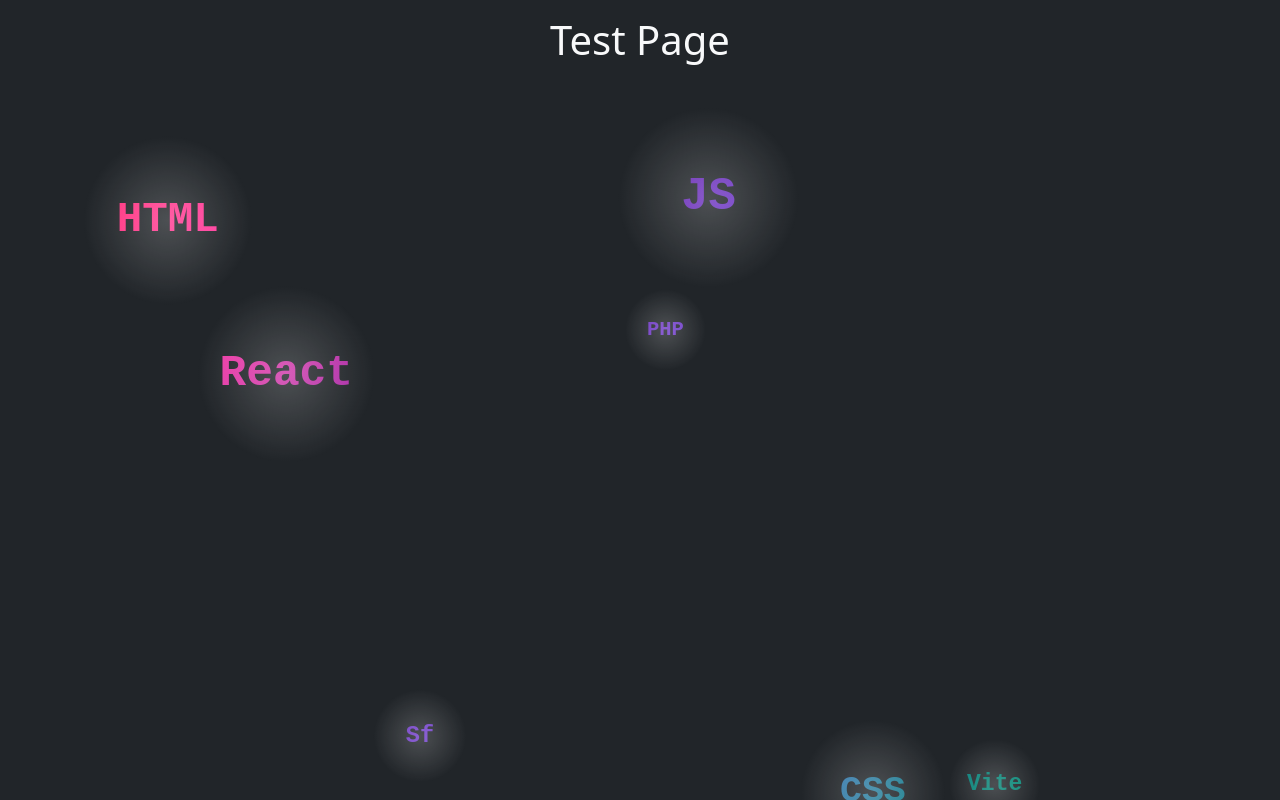
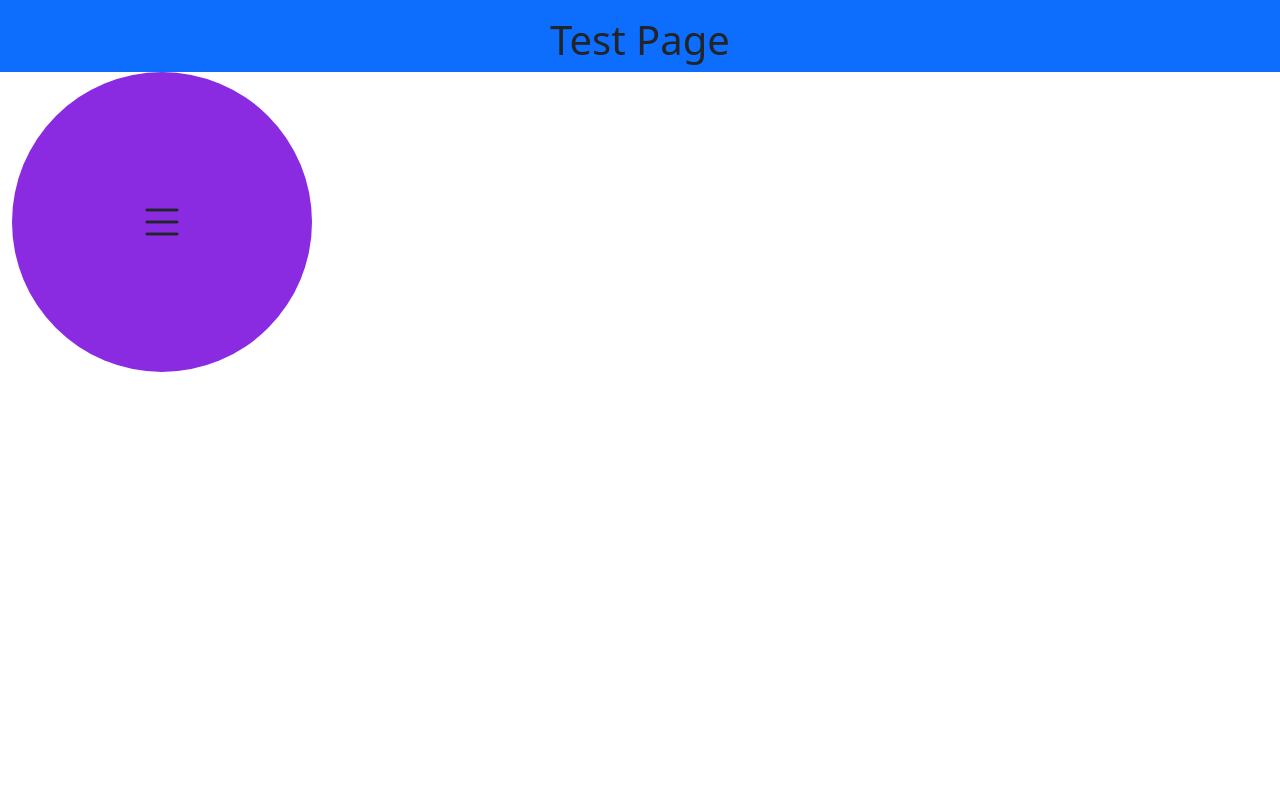
Before and after one commit to samier-fabien/samier_fabien_cv, a React (Vite) app: page /test in a window 1280 px wide. Built offline with nearby package versions, Linux system fonts and the light colour scheme.

Commit message:
Premier jet menu radial

```diff
--- /dev/null
+++ b/src/components/RadialMenu.jsx
@@ -0,0 +1,115 @@
+import React, { useState, useRef, useEffect } from "react";
+import "../css/menu.css";
+
+export default function RadialMenu({
+  elements,
+  button,
+  buttonClass,
+  buttonRadius = 128,
+  menuAngle = 90,
+  menuRadius = 150,
+  menuOrientation = 2,
+  liRadius = 40,
+  duration = 500,
+  addedStyle,
+}) {
+  const menuRef = useRef(null);
+  const buttonRef = useRef(null);
+  const [listElements, setListElements] = useState(null);
+
+  function handleClick() {
+    const liS = menuRef.current.querySelectorAll("li");
+    let angle; // angle en radians max 180 degrés
+    switch (menuAngle) {
+      case 90:
+        angle = Math.PI / 2 / (listElements.length - 1);
+        break;
+      case 180:
+        angle = Math.PI / (listElements.length - 1);
+        break;
+      default:
+        angle = Math.PI / (listElements.length + 1);
+        break;
+    }
+
+    liS.forEach((li, index) => {
+      if (li.classList.contains("radial-menu-displayed")) {
+        li.style.transform = `translateY(0px)`;
+        li.classList.remove("radial-menu-displayed");
+        li.classList.add("radial-menu-hidden");
+      } else if (li.classList.contains("radial-menu-hidden")) {
+        let liAngle = angle * index; // angle en radians de l'élément
+
+        // calcul x y en fonction de l'angle
+        let x = menuRadius * Math.cos(liAngle);
+        let y = menuRadius * Math.sin(liAngle);
+
+        if (menuOrientation === 1) {
+          li.style.transform = `translateX(${x}px) translateY(${-y}px)`;
+        } else if (menuOrientation === 2) {
+          li.style.transform = `translateX(${x}px) translateY(${y}px)`;
+        } else if (menuOrientation === 3) {
+          li.style.transform = `translateX(${-x}px) translateY(${y}px)`;
+        } else {
+          li.style.transform = `translateX(${-x}px) translateY(${-y}px)`;
+        }
+        li.style.transitionDelay = `${200 * index}ms`;
+        li.style.transitionDuration = `${duration}ms`;
+        li.classList.remove("radial-menu-hidden");
+        li.classList.add("radial-menu-displayed");
+      }
+    });
+  }
+
+  useEffect(() => {
+    // Ajout des éléments du menu
+    setListElements(elements);
+    const liS = menuRef.current.querySelectorAll("li");
+    // Ajout de variables css qui "pilotent" les dimensions et position de menu et des radial-menu-element via des calc()
+    const root = document.documentElement;
+    root.style.setProperty("--radial-menu-button-radius", `${buttonRadius}px`);
+    root.style.setProperty("--radial-menu-li-radius", `${liRadius}px`);
+  }, []);
+
+  useEffect(() => {
+    const root = document.documentElement;
+    root.style.setProperty("--radial-menu-button-radius", `${buttonRadius}px`);
+  }, [buttonRadius]);
+
+  useEffect(() => {
+    const root = document.documentElement;
+    root.style.setProperty("--radial-menu-li-radius", `${liRadius}px`);
+  }, [liRadius]);
+
+  return (
+    <ul
+      id="radial-menu"
+      className="d-inline-block position-relative"
+      ref={menuRef}
+      onClick={button ? null : handleClick}
+      style={addedStyle ? addedStyle : {}}
+    >
+      {button ? (
+        <a
+          href="#"
+          className={buttonClass ? buttonClass + " menu-button" : "menu-button"}
+          onClick={handleClick}
+        >
+          {button ? button : ""}
+        </a>
+      ) : (
+        <a href="#" onClick={handleClick}></a>
+      )}
+      {listElements
+        ? listElements.map((listElement, index) => (
+            <li
+              key={index}
+              className="radial-menu-hidden d-inline-flex justify-content-center align-items-center"
+            >
+              {listElement}
+            </li>
+          ))
+        : ""}
+    </ul>
+  );
+}
--- /dev/null
+++ b/src/css/menu.css
@@ -0,0 +1,37 @@
+:root {
+    --radial-menu-button-radius: initial;
+    --radial-menu-li-radius: initial;
+}
+
+#radial-menu {
+    border-radius: 50%;
+    margin: 0;
+    padding: 0;
+    background-color: blueviolet;
+    list-style-type: none;
+    z-index: 100;
+}
+
+#radial-menu > a {
+    width: calc(var(--radial-menu-button-radius) * 2);
+    height: calc(var(--radial-menu-button-radius) * 2);
+}
+
+#radial-menu > li {
+    width: calc(var(--radial-menu-li-radius) * 2);
+    height: calc(var(--radial-menu-li-radius) * 2);
+    position: absolute;
+    top: calc(var(--radial-menu-button-radius) - var(--radial-menu-li-radius));
+    left: calc(var(--radial-menu-button-radius) - var(--radial-menu-li-radius));
+    border-radius: 50%;
+    background-color: chocolate;
+    z-index: -1;
+}
+
+.radial-menu-displayed {
+    opacity: 1;
+}
+
+.radial-menu-hidden {
+    opacity: 0;
+}
--- a/src/routes/Test.jsx
+++ b/src/routes/Test.jsx
@@ -1,27 +1,45 @@
 import React, { useState, useRef, useEffect } from "react";
 import BubblesContainer from "../components/bubbles/BubblesContainer";
+import RadialMenu from "../components/RadialMenu";
 
 export default function Test() {
   const divRef = useRef(null);
 
+  // J'essaie de centrer ma photo (<img/>) dans le menu (<ul>)
+
   return (
-    <div className="container-fluid bg-dark full-page instantOutsideAnim">
+    <div className="container-fluid bg-white full-page instantOutsideAnim">
       <div className="row">
-        <div className="col text-center text-light">
+        <div className="col bg-primary text-center text-dark">
           <h1 className="h1 mt-3">Test Page</h1>
         </div>
       </div>
       <div className="row">
-        <div className="col p-0" ref={divRef}>
-          <BubblesContainer
-            parentRef={divRef}
-            h={800}
-            framerate={30}
-            speed={2}
-            minRadius={40}
-            maxRadius={100}
-            number={7}
-            bubblesText={["Vite", "JS", "React", "CSS", "HTML", "PHP", "Sf"]}
+        <div className="col text-dark d-block">
+          <RadialMenu
+            elements={[
+              <span className="text-center align-middle d-inline">t 1</span>,
+              <span className="text-center align-middle d-inline">t 2</span>,
+              <span className="text-center align-middle d-inline">t 3</span>,
+              <span className="text-center align-middle d-inline">t 4</span>,
+              <span className="text-center align-middle d-inline">t 5</span>,
+            ]}
+            menuRadius={250}
+            menuAngle={90}
+            menuOrientation={2}
+            liRadius={40}
+            buttonRadius={150}
+            buttonClass="d-inline-flex justify-content-center align-items-center"
+            // buttonClass="d-flex justify-content-center align-items-stretch position-relative"
+            // addedStyle={{ position: "relative", top: "0px", left: "0px" }}
+            button={
+              // <img
+              //   src="../../src/assets/bitmaps/head-square.jpg"
+              //   className="rounded-circle shadow anim-translate-bounce"
+              //   alt="Une photo de moi"
+              // />
+              <i className="bi bi-list text-dark" style={{ fontSize: "3rem" }}></i>
+            }
           />
         </div>
       </div>
```
